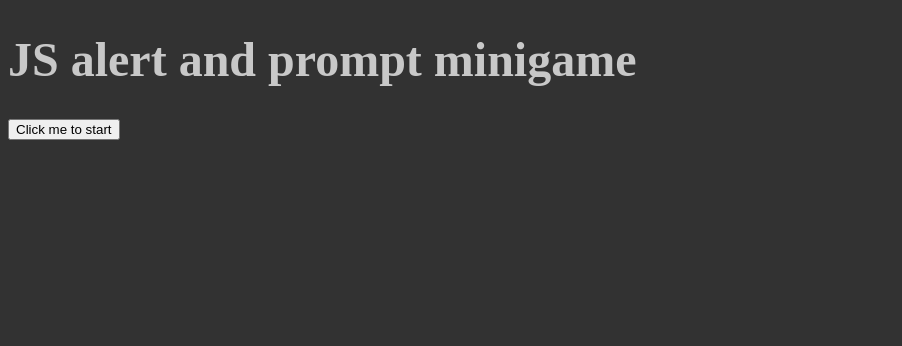
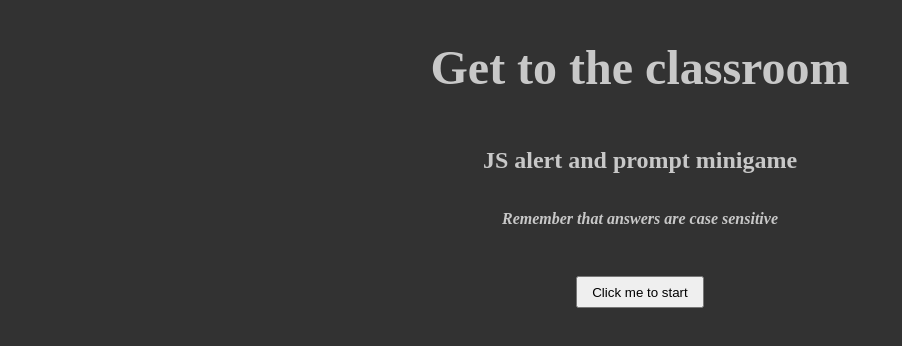
Before and after one commit to glingmedia/js-minigame, a plain HTML site: page index.html in a window 1280 px wide. Shown: the whole page, without its empty margins (0-902 px from the left). Drawn offline with Linux system fonts and the light colour scheme.

Commit message:
updated html

```diff
--- a/index.html
+++ b/index.html
@@ -8,9 +8,13 @@
 </head>
 <body>
 
-    <h1>JS alert and prompt minigame</h1>
+    <h1>Get to the classroom</h1>
+    <h2>JS alert and prompt minigame</h2>
+    <h3>Remember that answers are case sensitive</h3>
 
     <button onclick="miniGame()">Click me to start</button>
+
+    <div id=#divBox></div>
 
     <script src="script.js"></script>
 
--- a/style.css
+++ b/style.css
@@ -1,8 +1,34 @@
 body {
     background: rgb(50, 50, 50);
+    display: flex;
+    flex-direction: column;
+    justify-content: center;
+    align-items: center;
 }
 
 h1 {
     font-size: 3rem;
     color: rgb(200, 200, 200);
 }
+
+h2 {
+    font-size: 1.5rem;
+    color: rgb(200, 200, 200);
+}
+
+h3 {
+    font-size: 1rem;
+    color: rgb(200, 200, 200);
+    font-style: italic;
+    margin-bottom: 3rem;
+}
+
+button {
+    width: 8rem;
+    height: 2rem;
+}
+
+#divBox {
+    height: 20rem;
+    width: 20rem;
+}
```
